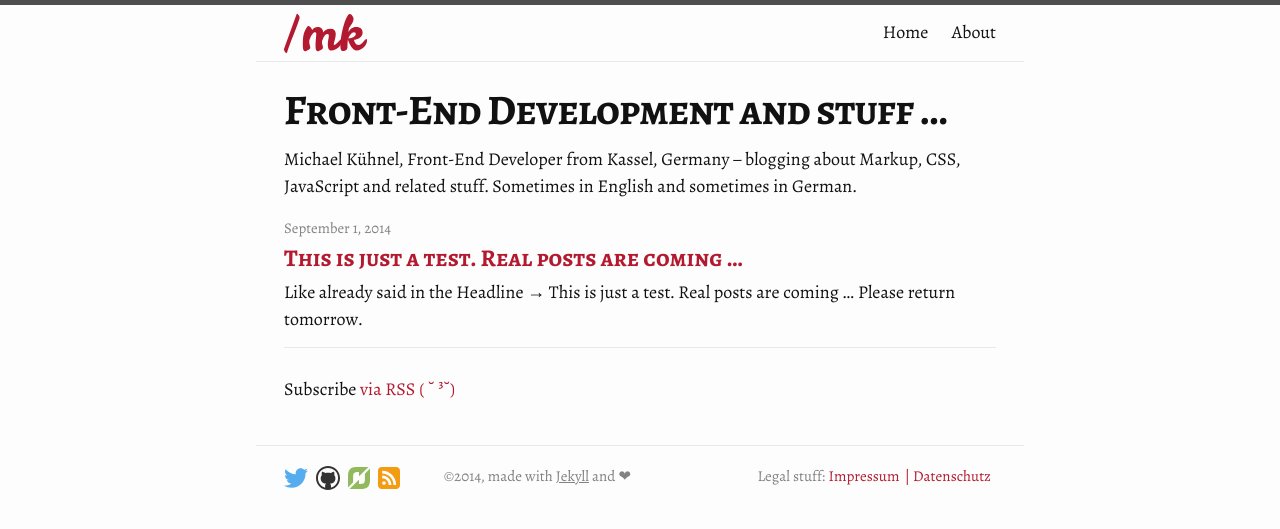
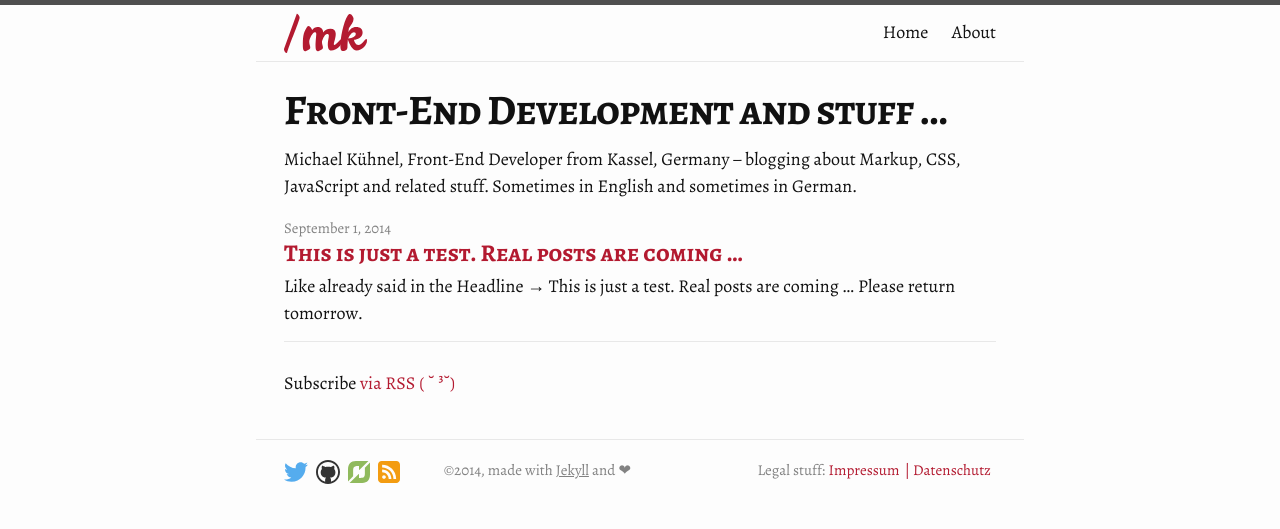
Before and after one commit to mischah/michael-kuehnel.de, a Jekyll site: the page built from 00-index.html, in a window 1280 px wide. Shown: the top 529 px of the page. Built offline with Jekyll 4.4.1, drawn with Linux system fonts in a browser that asks for light colours.

Commit message:
Adjust post-links

```diff
--- a/_sass/_layout.scss
+++ b/_sass/_layout.scss
@@ -276,6 +276,8 @@ p.post-meta {
 	display: block;
 	font-size: 24px;
 	font-weight: bold;
+	line-height: 1.1;
+	margin-bottom: 6px;
 }
 
 
```
